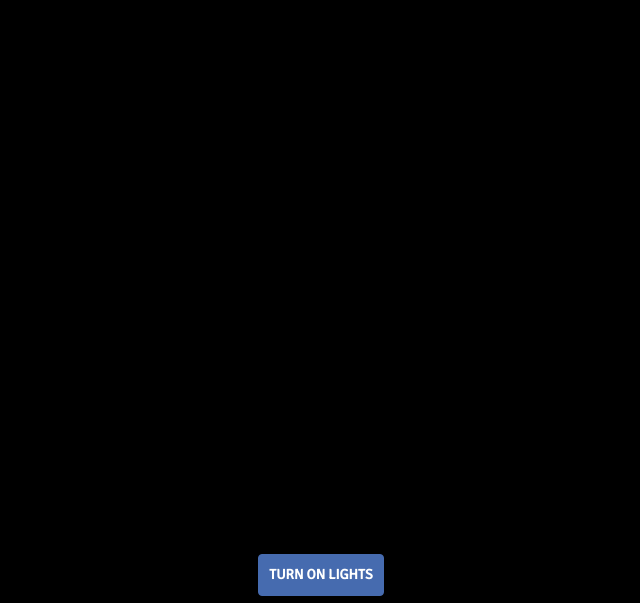
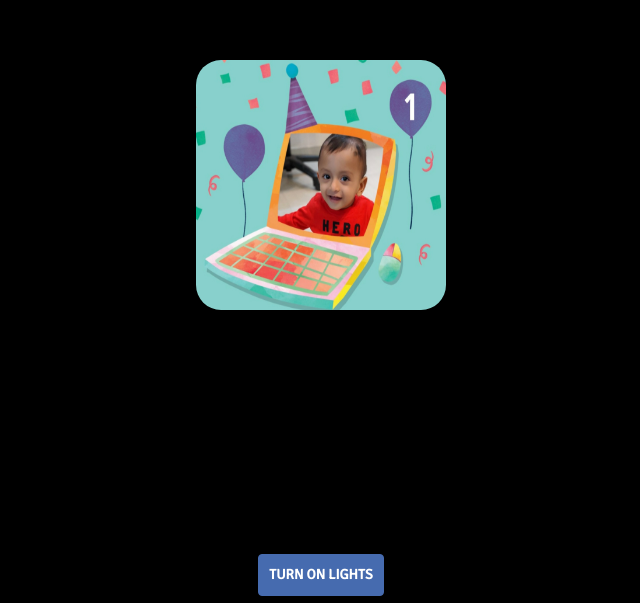
Before and after one commit to nachiketrr/VihaanBirthdayWishes, a website: page index.html in a window 1280 px wide. Shown: the part 197-800 px from the top of the page, without its empty margins (319-959 px from the left). Drawn offline with nearby package versions, Linux system fonts and the light colour scheme.

Commit message:
Update index.html

```diff
--- a/index.html
+++ b/index.html
@@ -27,6 +27,16 @@
 	<!-- <link href='http://fonts.googleapis.com/css?family=Nunito' rel='stylesheet' type='text/css'> -->
 	<link rel="stylesheet/less" href="cake.less">
 	<script src="//cdnjs.cloudflare.com/ajax/libs/less.js/2.1.0/less.min.js"></script>
+	<style>
+	.center {
+  display: block;
+  margin-left: auto;
+  margin-right: auto;
+  margin-top:40px;
+  border-radius: 10%;
+}
+
+	</style>
 </head>
 
 <body>
@@ -84,6 +94,7 @@
 		<div class="row">
 			<div class="col-md-12 text-center">
 				<img src="banner.png" class="bannar">
+				<img id="vihaan" src="vihaan.jpeg" class="center" width="250" height="250">
 			</div>
 		</div>
 		<!-- <div class="row message">
```
